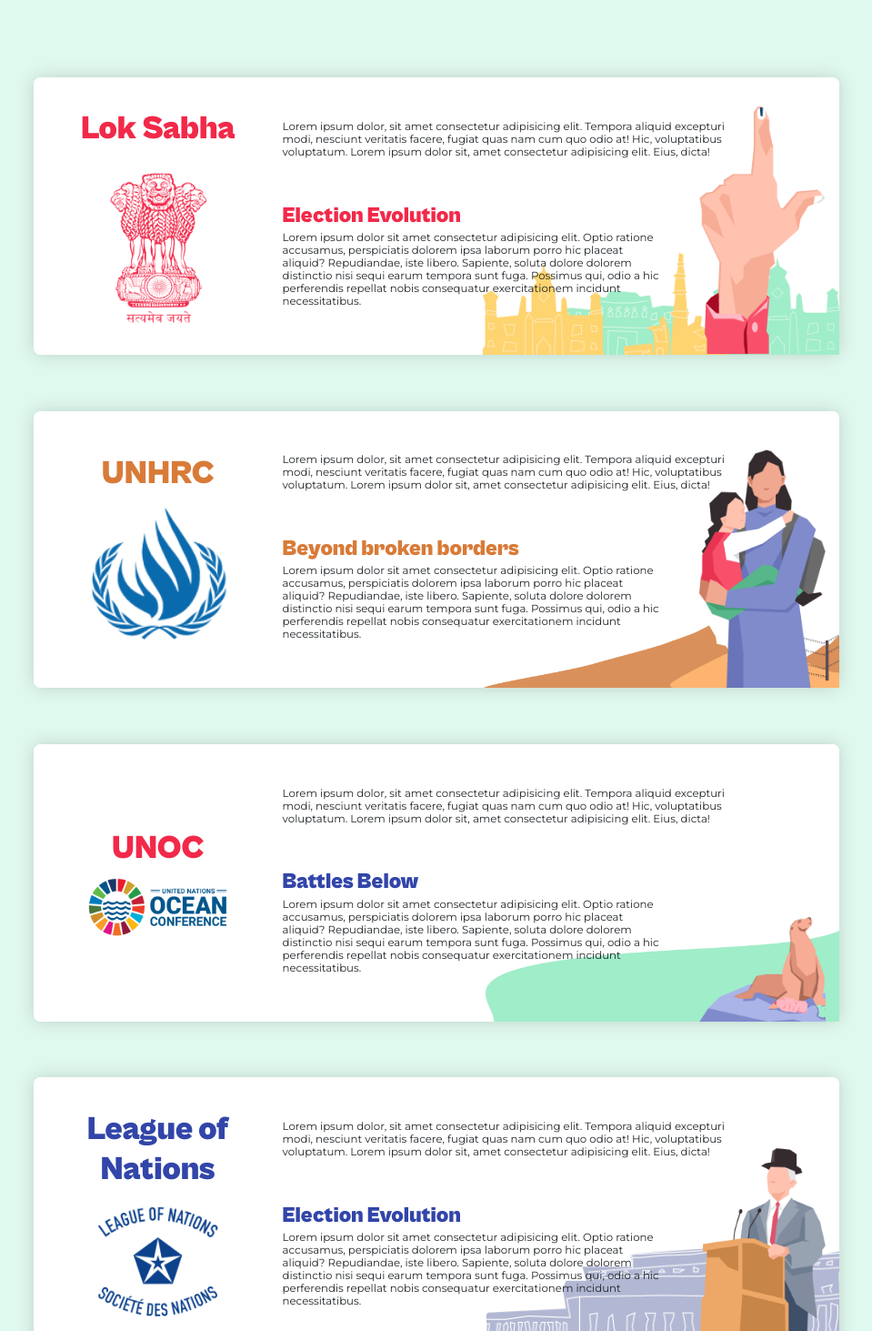
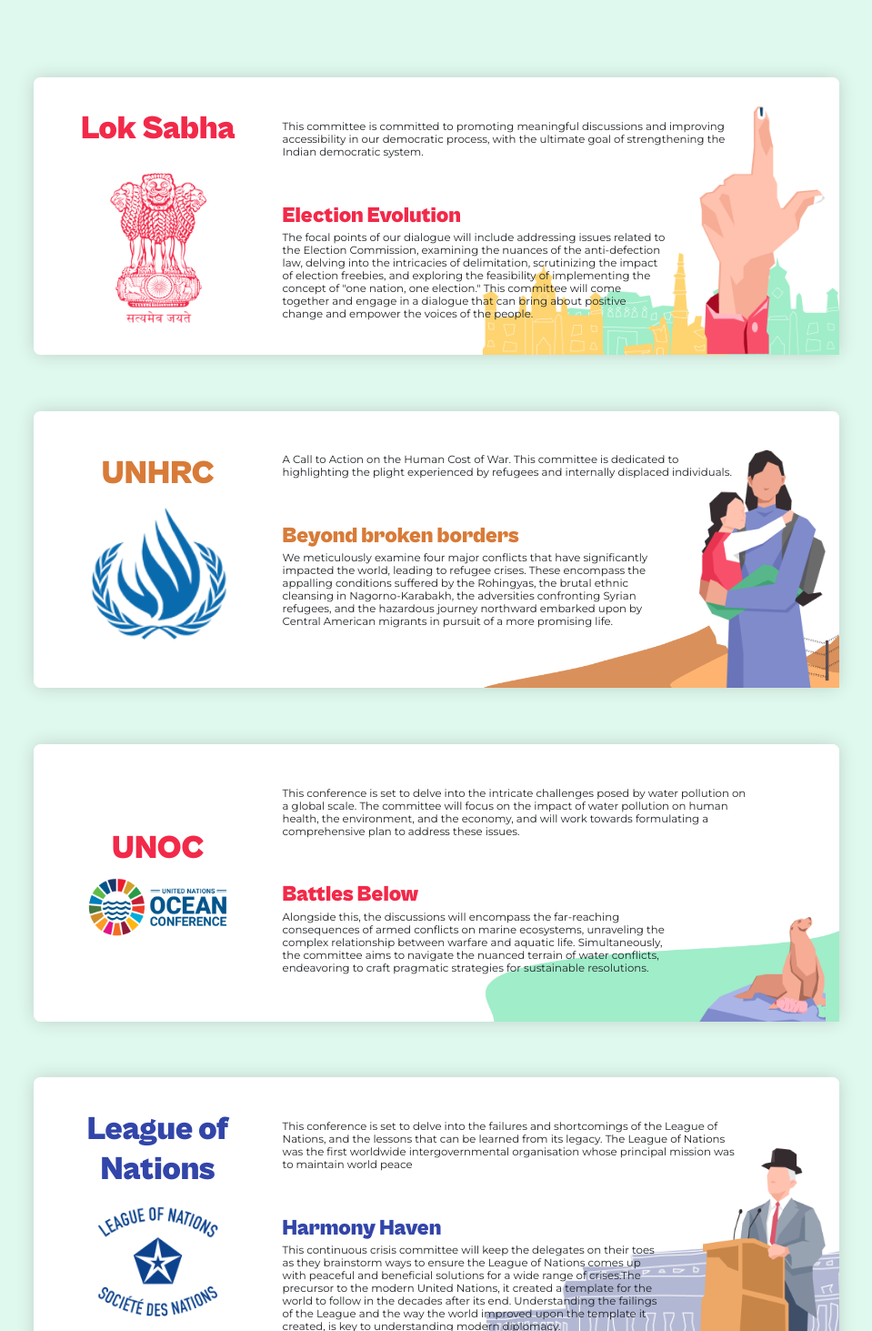
Before and after one commit to maydayv7/mun, a React (Vite) app in the folder MUN_IITG_2024/: page / in a window 1280 px wide. Shown: the part 1167-2630 px from the top of the page at 91% size, without its empty margins (160-1119 px from the left). Built offline with nearby package versions, Linux system fonts and the light colour scheme; a web font is replaced by a local one.

Commit message:
Adding Data

```diff
--- a/MUN_IITG_2024/src/components/Home/page.jsx
+++ b/MUN_IITG_2024/src/components/Home/page.jsx
@@ -76,6 +76,9 @@
 
     const [state, setState] = useState("hide_content mobile_line_2");
     var [state2, setState2] = useState(true);
+    const [state3, setState3] = useState("hide_content mobile_line_2");
+    const [state4, setState4] = useState("hide_content mobile_line_2");
+    const [state5, setState5] = useState("hide_content mobile_line_2");
 
     function showMore() {
         setState("show_content mobile_line_2");
@@ -84,6 +87,33 @@
     function seeLess() {
         setState("hide_content mobile_line_2");
     }
+
+    function showMore3() {
+        setState3("show_content mobile_line_2");
+    }
+
+    function seeLess3() {
+        setState3("hide_content mobile_line_2");
+    }
+
+
+    function showMore4() {
+        setState4("show_content mobile_line_2");
+    }
+
+    function seeLess4() {
+        setState4("hide_content mobile_line_2");
+    }
+
+
+    function showMore5() {
+        setState5("show_content mobile_line_2");
+    }
+
+    function seeLess5() {
+        setState5("hide_content mobile_line_2");
+    }
+
 
     function handleClick() {
         setState2(!state2);
@@ -103,20 +133,85 @@
                             <img src={lok_sabha} className="lok_sabha" alt="" />
                         </div>
                         <div className="r_box">
-                            <p className="up_txt f_size_12 all_font">Lorem ipsum dolor sit amet consectetur adipisicing elit. Quia,
-                                consectetur. Laudantium eveniet asperiores iure, sunt hic nobis voluptatibus libero recusandae cupiditate vero sequi
+                            <p className="up_txt f_size_12 all_font">This committee is committed to promoting meaningful discussions and improving accessibility in our democratic process, with the ultimate goal of strengthening the Indian democratic system.
                             </p>
                         </div>
                     </div>
                     <div className="down_box">
                         <h1 className="cabi_font head_lorem cf1 all_font down_txt t1">Election Evolution</h1>
-                        <p className="mons_font all_font f_size_12 down_txt t2">Lorem ipsum dolor, sit amet
-                            consectetur adipisicing elit. Tempora aliquid excepturi modi,
-                            nesciunt veritatis facere, fugiat quas nam cum quo odio at! Hic, voluptatibus voluptatum.
-                            Lorem ipsum dolor sit, amet consectetur adipisicing elit. Eius, dicta!
+                        <p className="mons_font all_font f_size_12 down_txt t2">
+                        The focal points of our dialogue will include addressing issues related to the Election Commission, examining the nuances of the anti-defection law, delving into the intricacies of delimitation, scrutinizing the impact of election freebies, and exploring the feasibility of implementing the concept of "one nation, one election".
 
                         </p>
                         <a onClick={seeLess} className="see_less f_size_12 down_txt all_font t3">See Less</a>
+                    </div>
+                </div>
+            </div>
+            <div className={state3}>
+                <div className="inside_cont">
+                    <div className="up_box">
+                        <div className="l_box">
+                            <p className="comp_title cabi_font all_font cf1 text-[#D87B38]">UNHRC</p>
+                            <img src={unhrc} className="lok_sabha" alt="" />
+                        </div>
+                        <div className="r_box">
+                            <p className="up_txt f_size_12 all_font">A Call to Action on the Human Cost of War.
+                            This committee is dedicated to highlighting the plight experienced by refugees and internally displaced individuals.
+                            </p>
+                        </div>
+                    </div>
+                    <div className="down_box">
+                        <h1 className="cabi_font head_lorem cf1 all_font down_txt t1 text-[#D87B38]">Beyond broken borders</h1>
+                        <p className="mons_font all_font f_size_12 down_txt t2">
+                        We meticulously examine four major conflicts. These encompass the appalling conditions suffered by the Rohingyas, the brutal ethnic cleansing in Nagorno-Karabakh, the adversities confronting Syrian refugees, and the hazardous journey northward embarked upon by Central American migrants in pursuit of a more promising life.
+
+                        </p>
+                        <a onClick={seeLess3} className="see_less f_size_12 down_txt all_font t3">See Less</a>
+                    </div>
+                </div>
+            </div>
+            <div className={state4}>
+                <div className="inside_cont">
+                    <div className="up_box">
+                        <div className="l_box">
+                            <p className="comp_title cabi_font all_font cf1">UNOC</p>
+                            <img src={unoc} className="league unoc_img" alt="" />
+                        </div>
+                        <div className="r_box">
+                            <p className="up_txt f_size_12 all_font">
+                            This conference is set to delve into the intricate challenges posed by water pollution on a global scale. The committee will focus on the impact of water pollution on human health, the environment, and the economy, and will work towards formulating a comprehensive plan to address these issues.
+                            </p>
+                        </div>
+                    </div>
+                    <div className="down_box">
+                        <h1 className="cabi_font head_lorem cf1 all_font down_txt t1">Battles Below</h1>
+                        <p className="mons_font all_font f_size_12 down_txt t2">
+                        Alongside this, the discussions will encompass the far-reaching consequences of armed conflicts on marine ecosystems, unraveling the complex relationship between warfare and aquatic life. Simultaneously, the committee aims to navigate the nuanced terrain of water conflicts, endeavoring to craft pragmatic strategies for sustainable resolutions.
+                        </p>
+                        <a onClick={seeLess4} className="see_less f_size_12 down_txt all_font t3">See Less</a>
+                    </div>
+                </div>
+            </div>
+            <div className={state5}>
+                <div className="inside_cont">
+                    <div className="up_box">
+                        <div className="l_box">
+                            <p className="comp_title cabi_font all_font cf2">League of Nations</p>
+                            <img src={league} className="lok_sabha" alt="" />
+                        </div>
+                        <div className="r_box">
+                            <p className="up_txt f_size_12 all_font">This conference is set to delve into the failures and shortcomings of the League of Nations, and the lessons that can be learned from its legacy. The League of Nations was the first worldwide intergovernmental organisation whose principal mission was to maintain world peace
+                            </p>
+                        </div>
+                    </div>
+                    <div className="down_box">
+                        <h1 className="cabi_font head_lorem cf2 all_font down_txt t1">Harmony Haven</h1>
+                        <p className="mons_font all_font f_size_12 down_txt t2">
+                        The precursor to the modern United Nations, it created a template for the world to follow in the decades after its end. Understanding the
+                            failings of the League and the way the world improved upon the template it created, is key to understanding modern diplomacy.
+
+                        </p>
+                        <a onClick={seeLess5} className="see_less f_size_12 down_txt all_font t3">See Less</a>
                     </div>
                 </div>
             </div>
@@ -186,18 +281,12 @@
                     </div>
                     <div className="right_box">
                         <div className="center_box">
-                            <p className="mons_font comp_lorem all_font display_type">Lorem ipsum dolor, sit amet
-                                consectetur adipisicing elit. Tempora aliquid excepturi modi,
-                                nesciunt veritatis facere, fugiat quas nam cum quo odio at! Hic, voluptatibus voluptatum.
-                                Lorem ipsum dolor sit, amet consectetur adipisicing elit. Eius, dicta!
-
+                            <p className="mons_font comp_lorem all_font display_type">
+                            This committee is committed to promoting meaningful discussions and improving accessibility in our democratic process, with the ultimate goal of strengthening the Indian democratic system.
                             </p>
                             <h1 className="cabi_font head_lorem cf1 all_font">Election Evolution</h1>
-                            <p className="mons_font comp_lorem lower_para all_font display_type">Lorem ipsum dolor sit amet consectetur
-                                adipisicing elit. Optio ratione accusamus, perspiciatis dolorem ipsa laborum porro
-                                hic placeat aliquid? Repudiandae, iste libero. Sapiente, soluta dolore dolorem
-                                distinctio nisi sequi earum tempora sunt fuga. Possimus qui, odio a hic perferendis
-                                repellat nobis consequatur exercitationem incidunt necessitatibus.
+                            <p className="mons_font comp_lorem lower_para all_font display_type">
+                            The focal points of our dialogue will include addressing issues related to the Election Commission, examining the nuances of the anti-defection law, delving into the intricacies of delimitation, scrutinizing the impact of election freebies, and exploring the feasibility of implementing the concept of "one nation, one election." This committee will come together and engage in a dialogue that can bring about positive change and empower the voices of the people.
                             </p>
                             <p className="mobile_line f_size_12 roadmap_txt all_font mons_font">
                                 A Roadmap to Strengthening
@@ -219,24 +308,19 @@
                     </div>
                     <div className="right_box">
                         <div className="center_box">
-                            <p className="mons_font comp_lorem all_font display_type">Lorem ipsum dolor, sit amet
-                                consectetur adipisicing elit. Tempora aliquid excepturi modi,
-                                nesciunt veritatis facere, fugiat quas nam cum quo odio at! Hic, voluptatibus voluptatum.
-                                Lorem ipsum dolor sit, amet consectetur adipisicing elit. Eius, dicta!
-
+                            <p className="mons_font comp_lorem all_font display_type">
+                            A Call to Action on the Human Cost of War.
+                            This committee is dedicated to highlighting the plight experienced by refugees and internally displaced individuals.
                             </p>
                             <h1 className="cabi_font head_lorem cf1 all_font text-[#D87B38] ">Beyond broken borders</h1>
-                            <p className="mons_font comp_lorem lower_para all_font display_type">Lorem ipsum dolor sit amet consectetur
-                                adipisicing elit. Optio ratione accusamus, perspiciatis dolorem ipsa laborum porro
-                                hic placeat aliquid? Repudiandae, iste libero. Sapiente, soluta dolore dolorem
-                                distinctio nisi sequi earum tempora sunt fuga. Possimus qui, odio a hic perferendis
-                                repellat nobis consequatur exercitationem incidunt necessitatibus.
+                            <p className="mons_font comp_lorem lower_para all_font display_type">
+                            We meticulously examine four major conflicts that have significantly impacted the world, leading to refugee crises. These encompass the appalling conditions suffered by the Rohingyas, the brutal ethnic cleansing in Nagorno-Karabakh, the adversities confronting Syrian refugees, and the hazardous journey northward embarked upon by Central American migrants in pursuit of a more promising life.
                             </p>
                             <p className="mobile_line f_size_12 roadmap_txt all_font mons_font">
                                 A Roadmap to Strengthening
                                 Democracy in India
                             </p>
-                            <a onClick={showMore} className="see_more f_size_12 mobile_line see_txt all_font mons_font">
+                            <a onClick={showMore3} className="see_more f_size_12 mobile_line see_txt all_font mons_font">
                                 See More
                             </a>
                         </div>
@@ -251,23 +335,18 @@
                     </div>
                     <div className="right_box">
                         <div className="center_box">
-                            <p className="mons_font comp_lorem all_font display_type">Lorem ipsum dolor, sit amet
-                                consectetur adipisicing elit. Tempora aliquid excepturi modi,
-                                nesciunt veritatis facere, fugiat quas nam cum quo odio at! Hic, voluptatibus voluptatum.
-                                Lorem ipsum dolor sit, amet consectetur adipisicing elit. Eius, dicta!
+                            <p className="mons_font comp_lorem all_font display_type">
+                            This conference is set to delve into the intricate challenges posed by water pollution on a global scale. The committee will focus on the impact of water pollution on human health, the environment, and the economy, and will work towards formulating a comprehensive plan to address these issues.
                             </p>
-                            <h1 className="cabi_font head_lorem cf2 all_font">Battles Below</h1>
-                            <p className="mons_font comp_lorem lower_para all_font display_type">Lorem ipsum dolor sit amet consectetur
-                                adipisicing elit. Optio ratione accusamus, perspiciatis dolorem ipsa laborum porro
-                                hic placeat aliquid? Repudiandae, iste libero. Sapiente, soluta dolore dolorem
-                                distinctio nisi sequi earum tempora sunt fuga. Possimus qui, odio a hic perferendis
-                                repellat nobis consequatur exercitationem incidunt necessitatibus.
+                            <h1 className="cabi_font head_lorem cf1 all_font">Battles Below</h1>
+                            <p className="mons_font comp_lorem lower_para all_font display_type">
+                            Alongside this, the discussions will encompass the far-reaching consequences of armed conflicts on marine ecosystems, unraveling the complex relationship between warfare and aquatic life. Simultaneously, the committee aims to navigate the nuanced terrain of water conflicts, endeavoring to craft pragmatic strategies for sustainable resolutions.
                             </p>
                             <p className="mobile_line f_size_12 roadmap_txt all_font mons_font">
                                 A Roadmap to Strengthening
                                 Democracy in India
                             </p>
-                            <a onClick={showMore} className="see_more f_size_12 mobile_line see_txt all_font mons_font">
+                            <a onClick={showMore4} className="see_more f_size_12 mobile_line see_txt all_font mons_font">
                                 See More
                             </a>
                         </div>
@@ -282,24 +361,20 @@
                     </div>
                     <div className="right_box">
                         <div className="center_box">
-                            <p className="mons_font comp_lorem all_font display_type">Lorem ipsum dolor, sit amet
-                                consectetur adipisicing elit. Tempora aliquid excepturi modi,
-                                nesciunt veritatis facere, fugiat quas nam cum quo odio at! Hic, voluptatibus voluptatum.
-                                Lorem ipsum dolor sit, amet consectetur adipisicing elit. Eius, dicta!
+                            <p className="mons_font comp_lorem all_font display_type">
+                            This conference is set to delve into the failures and shortcomings of the League of Nations, and the lessons that can be learned from its legacy. The League of Nations was the first worldwide intergovernmental organisation whose principal mission was to maintain world peace
+                            </p>
+                            <h1 className="cabi_font head_lorem cf2 all_font">Harmony Haven</h1>
+                            <p className="mons_font comp_lorem lower_para all_font display_type">
+                            This continuous crisis committee will keep the delegates on their toes as they brainstorm ways to ensure the League of Nations comes up with peaceful and beneficial solutions for a wide range of crises.The precursor to the modern United Nations, it created a template for the world to follow in the decades after its end. Understanding the
+                            failings of the League and the way the world improved upon the template it created, is key to understanding modern diplomacy.
 
-                            </p>
-                            <h1 className="cabi_font head_lorem cf2 all_font">Election Evolution</h1>
-                            <p className="mons_font comp_lorem lower_para all_font display_type">Lorem ipsum dolor sit amet consectetur
-                                adipisicing elit. Optio ratione accusamus, perspiciatis dolorem ipsa laborum porro
-                                hic placeat aliquid? Repudiandae, iste libero. Sapiente, soluta dolore dolorem
-                                distinctio nisi sequi earum tempora sunt fuga. Possimus qui, odio a hic perferendis
-                                repellat nobis consequatur exercitationem incidunt necessitatibus.
                             </p>
                             <p className="mobile_line f_size_12 roadmap_txt all_font mons_font">
                                 A Roadmap to Strengthening
                                 Democracy in India
                             </p>
-                            <a onClick={showMore} className="see_more f_size_12 mobile_line see_txt all_font mons_font">
+                            <a onClick={showMore5} className="see_more f_size_12 mobile_line see_txt all_font mons_font">
                                 See More
                             </a>
                         </div>
```
